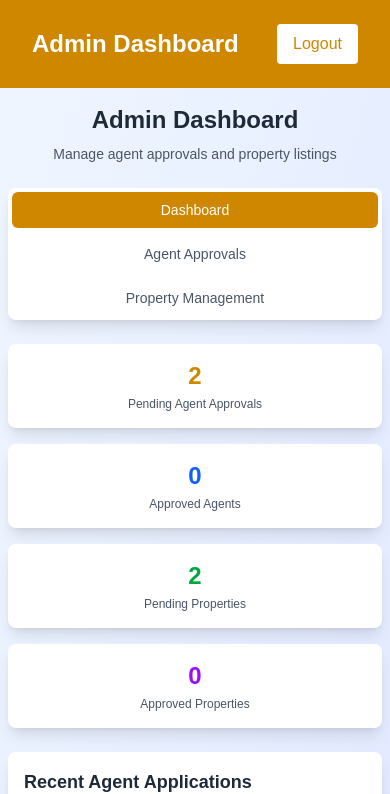
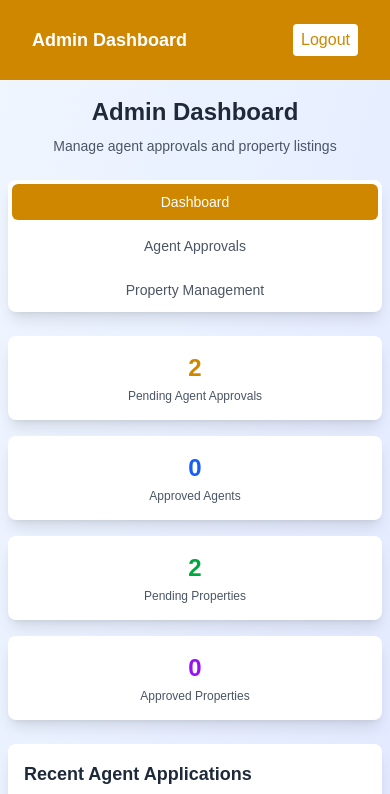
Before and after one commit to mkv-manish/admin-kcm, a Next.js app: page /dashboard in a window 390 px wide. Shown: the top 794 px of the page. Built offline with nearby package versions, Linux system fonts and the light colour scheme; sample sign-in values are in the browser's storage.

Commit message:
responsive button

```diff
--- a/components/Navbar.tsx
+++ b/components/Navbar.tsx
@@ -13,10 +13,10 @@ export default function Navbar() {
 
   return (
     <nav className="bg-yellow-600 text-white flex justify-between items-center py-6 px-8">
-      <h1 className="font-bold text-2xl">Admin Dashboard</h1>
+      <h1 className="font-bold text-lg md:text-2xl">Admin Dashboard</h1>
       <button
         onClick={handleLogout}
-        className="bg-white text-yellow-600 px-4 py-2 rounded hover:bg-gray-200 transition"
+        className="bg-white text-yellow-600 px-2 py-1 md:px-4 md:py-2 rounded hover:bg-gray-300 transition"
       >
         Logout
       </button>
```
